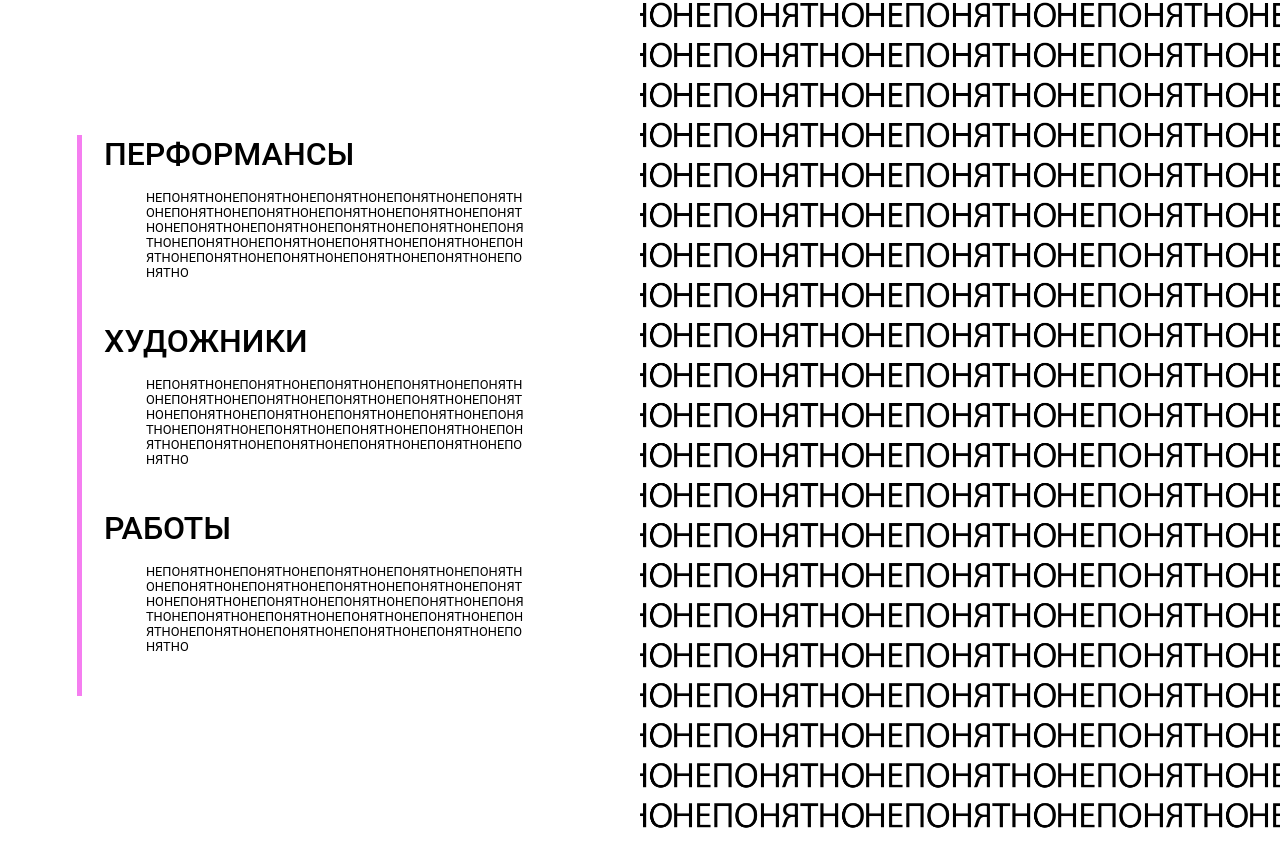
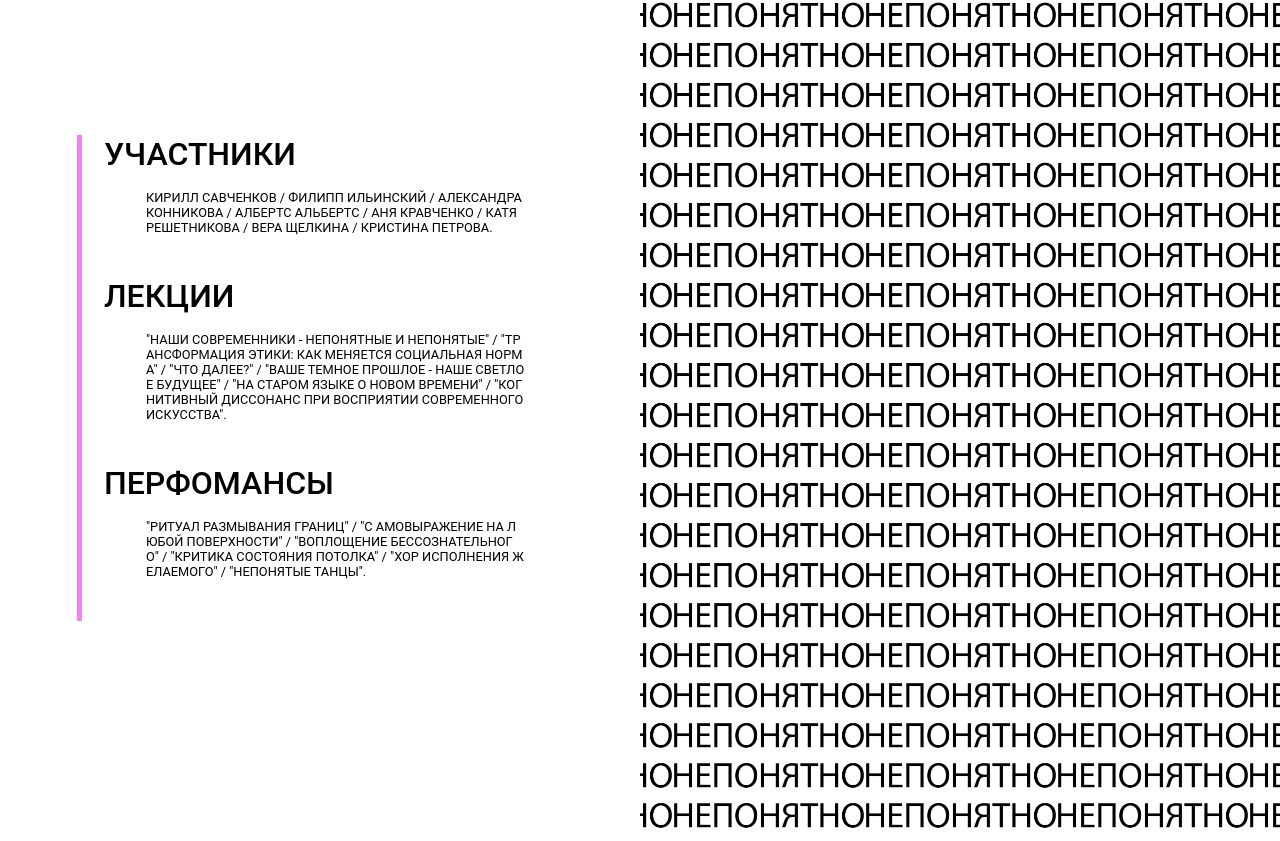
Before and after one commit to xaytsina/Posters, a plain HTML site: page index.html in a window 1280 px wide. Shown: the part 705-1546 px from the top of the page. Drawn offline with Linux system fonts and the light colour scheme.

Commit message:
контент

```diff
--- a/index.html
+++ b/index.html
@@ -37,12 +37,12 @@
     <div id="list">
         <div class="vert_line pink"></div>
         <div id="list_items">
-            <span>Перформансы</span>
-            <p>непонятнонепонятнонепонятнонепонятнонепонятнонепонятнонепонятнонепонятнонепонятнонепонятнонепонятнонепонятнонепонятнонепонятнонепонятнонепонятнонепонятнонепонятнонепонятнонепонятнонепонятнонепонятнонепонятнонепонятнонепонятно</p>
-            <span>Художники</span>
-            <p>непонятнонепонятнонепонятнонепонятнонепонятнонепонятнонепонятнонепонятнонепонятнонепонятнонепонятнонепонятнонепонятнонепонятнонепонятнонепонятнонепонятнонепонятнонепонятнонепонятнонепонятнонепонятнонепонятнонепонятнонепонятно</p>
-            <span>Работы</span>
-            <p>непонятнонепонятнонепонятнонепонятнонепонятнонепонятнонепонятнонепонятнонепонятнонепонятнонепонятнонепонятнонепонятнонепонятнонепонятнонепонятнонепонятнонепонятнонепонятнонепонятнонепонятнонепонятнонепонятнонепонятнонепонятно</p>
+            <span>Участники</span>
+            <p> Кирилл Савченков / Филипп Ильинский / Александра Конникова / Албертс Альбертс / Аня Кравченко / Катя Решетникова / Вера Щелкина / Кристина Петрова. </p>
+            <span>Лекции</span>
+            <p> "Наши современники - непонятные и непонятые" / "Трансформация этики: как меняется социальная норма" / "Что далее?" / "Ваше темное прошлое - наше светлое будущее" / "На старом языке о новом времени" / "Когнитивный диссонанс при восприятии современного искусства".</p>
+            <span>Перфомансы</span>
+            <p>"Ритуал размывания границ" / "с амовыражение на любой поверхности" / "Воплощение бессознательного" / "Критика состояния потолка" / "Хор исполнения желаемого" / "Непонятые танцы".</p>
 
         </div>
     </div>
```
